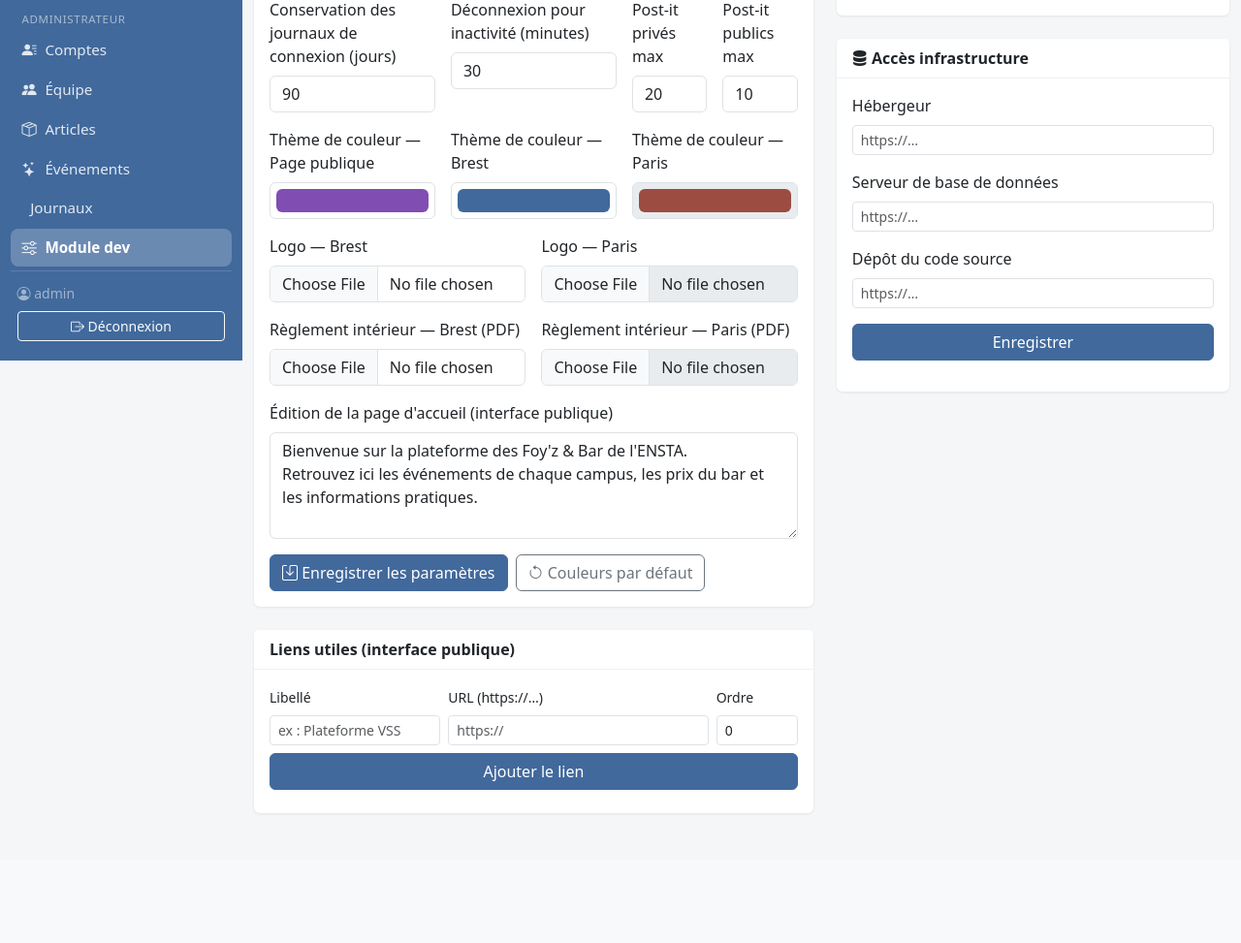
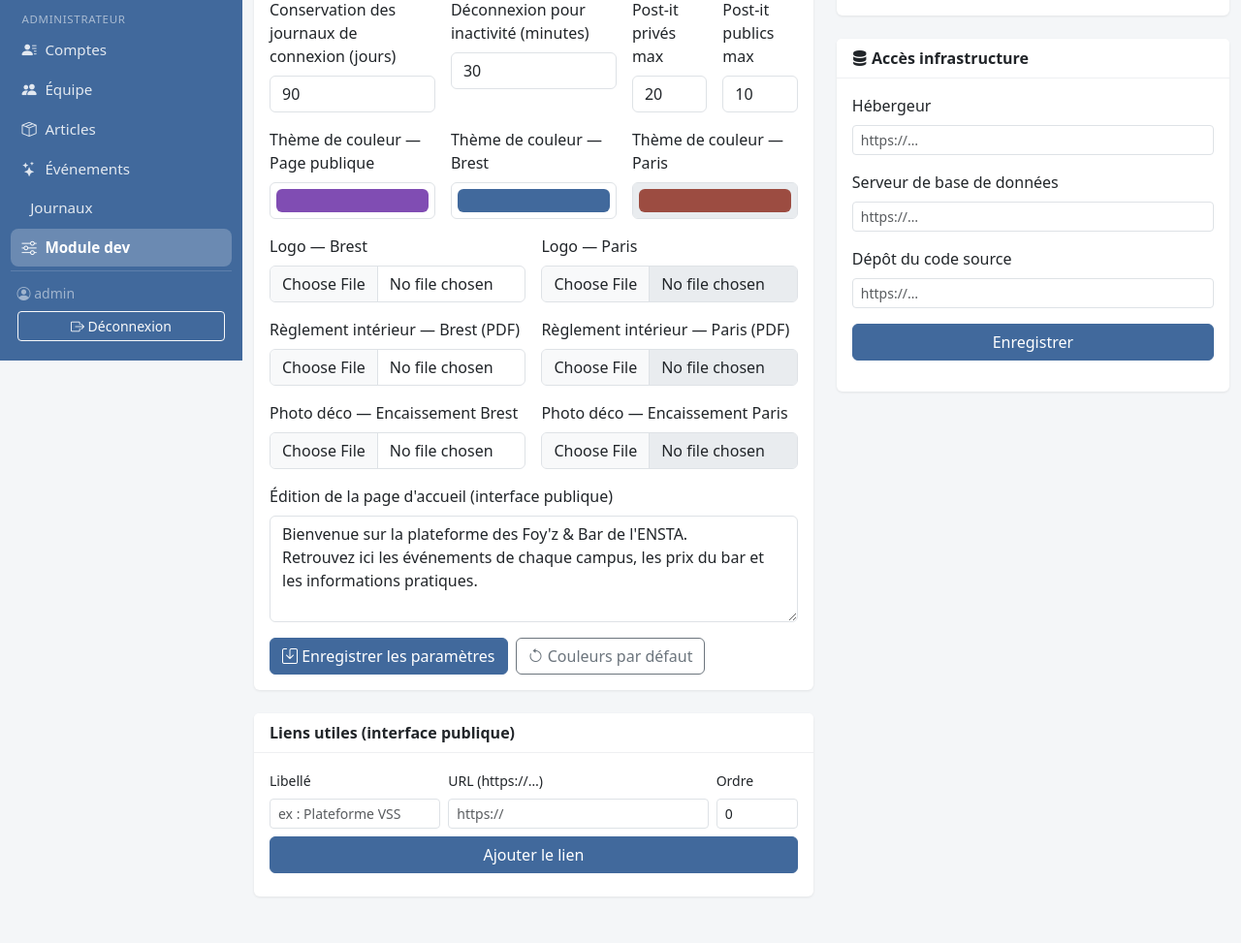
Before and after one commit to pauldebise/plateforme_foyz_bar, a Flask app: page /admin/module-dev in a window 1280 px wide. Shown: the part 428-1401 px from the top of the page at 97% size. Before the commit the page ends 1268 px from the top, so only its background shows below. Run offline with Flask 3, Linux system fonts and the light colour scheme; the visitor is signed in with stand-in values (Sample User, id 1).

Commit message:
encaissement: carte photo deco sous la consigne, image par campus modifiable dans le module dev

```diff
--- a/app/__init__.py
+++ b/app/__init__.py
@@ -222,6 +222,9 @@ def create_app():
                 else get_setting("theme_color_public")
             ) or "#804db3",
             "logo": get_setting(f"logo_{campus}") or "",
+            "payment_photo": (
+                get_setting(f"payment_photo_{campus}") if campus in CAMPUSSES else ""
+            ) or "",
             "current_user": getattr(g, "current_user", None),
             "current_campus": session.get("campus", ""),
             "own_campus": own,
--- a/app/routes/admin.py
+++ b/app/routes/admin.py
@@ -629,10 +629,16 @@ def module_dev():
                 pass
             pdf_own = save_upload(request.files.get(f"regulation_pdf_{own}"), allowed=(".pdf",))
             logo_own = save_upload(request.files.get(f"logo_{own}"), allowed=(".jpg", ".jpeg", ".png", ".webp", ".svg"))
+            payment_photo_own = save_upload(
+                request.files.get(f"payment_photo_{own}"),
+                allowed=(".jpg", ".jpeg", ".png", ".webp"),
+            )
             if pdf_own:
                 S.set_setting(f"regulation_pdf_{own}", pdf_own)
             if logo_own:
                 S.set_setting(f"logo_{own}", logo_own)
+            if payment_photo_own:
+                S.set_setting(f"payment_photo_{own}", payment_photo_own)
             flash("Paramètres enregistrés.", "success")
         elif action == "reset_theme_colors":
             for key in ("theme_color_public", f"theme_color_{own}"):
--- a/app/services/settings.py
+++ b/app/services/settings.py
@@ -15,6 +15,8 @@ DEFAULTS = {
     "theme_color_paris": "#9c4c41",
     "logo_brest": "",
     "logo_paris": "",
+    "payment_photo_brest": "",
+    "payment_photo_paris": "",
     "max_history_days": "365",
     "login_logs_retention_days": "90",
     "session_timeout_minutes": "30",
--- a/app/templates/admin/module_dev.html
+++ b/app/templates/admin/module_dev.html
@@ -83,6 +83,16 @@
               <label class="form-label">Règlement intérieur — Paris (PDF)</label>
               {% if values['regulation_pdf_paris'] %}<div class="small text-success mb-1"><i class="bi bi-check2"></i> publié</div>{% endif %}
               <input class="form-control" type="file" name="regulation_pdf_paris" accept=".pdf" {% if own_campus != 'paris' %}disabled{% endif %}>
+            </div>
+            <div class="col-md-6">
+              <label class="form-label">Photo déco — Encaissement Brest</label>
+              {% if values['payment_photo_brest'] %}<img src="/uploads/{{ values['payment_photo_brest'] }}" class="d-block mb-1 rounded" style="max-height: 80px;">{% endif %}
+              <input class="form-control" type="file" name="payment_photo_brest" accept=".jpg,.jpeg,.png,.webp" {% if own_campus != 'brest' %}disabled{% endif %}>
+            </div>
+            <div class="col-md-6">
+              <label class="form-label">Photo déco — Encaissement Paris</label>
+              {% if values['payment_photo_paris'] %}<img src="/uploads/{{ values['payment_photo_paris'] }}" class="d-block mb-1 rounded" style="max-height: 80px;">{% endif %}
+              <input class="form-control" type="file" name="payment_photo_paris" accept=".jpg,.jpeg,.png,.webp" {% if own_campus != 'paris' %}disabled{% endif %}>
             </div>
             <div class="col-12">
               <label class="form-label">Édition de la page d'accueil (interface publique)</label>
```
Also changed, not shown: app/templates/team/payment.html (+8 -0 lines).
